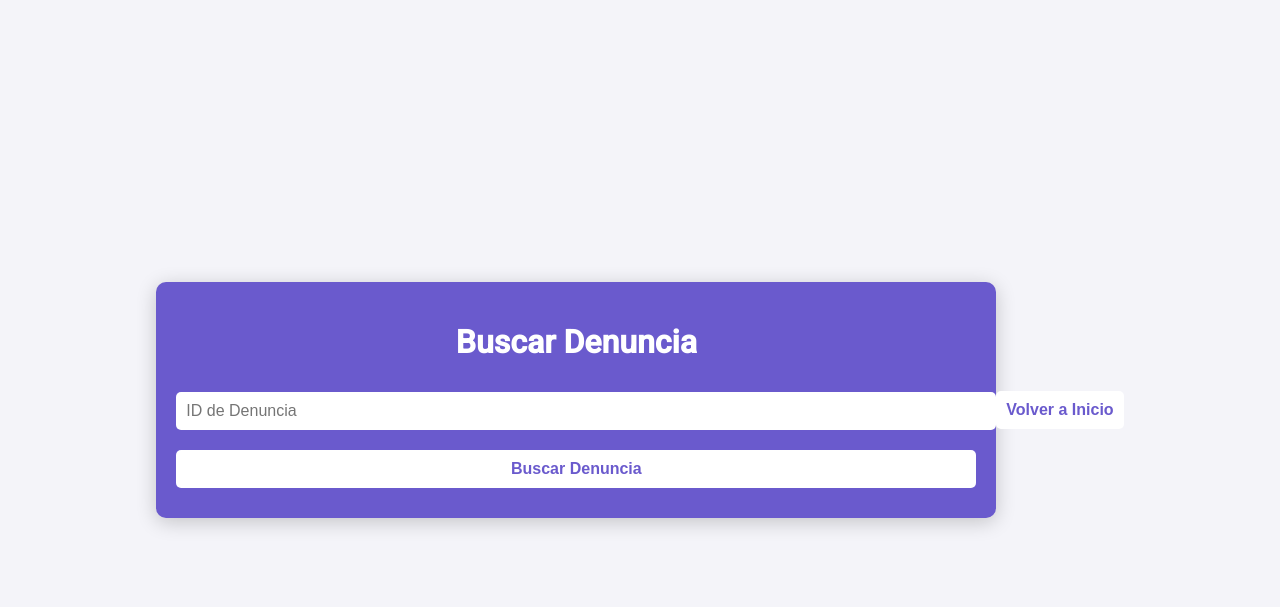
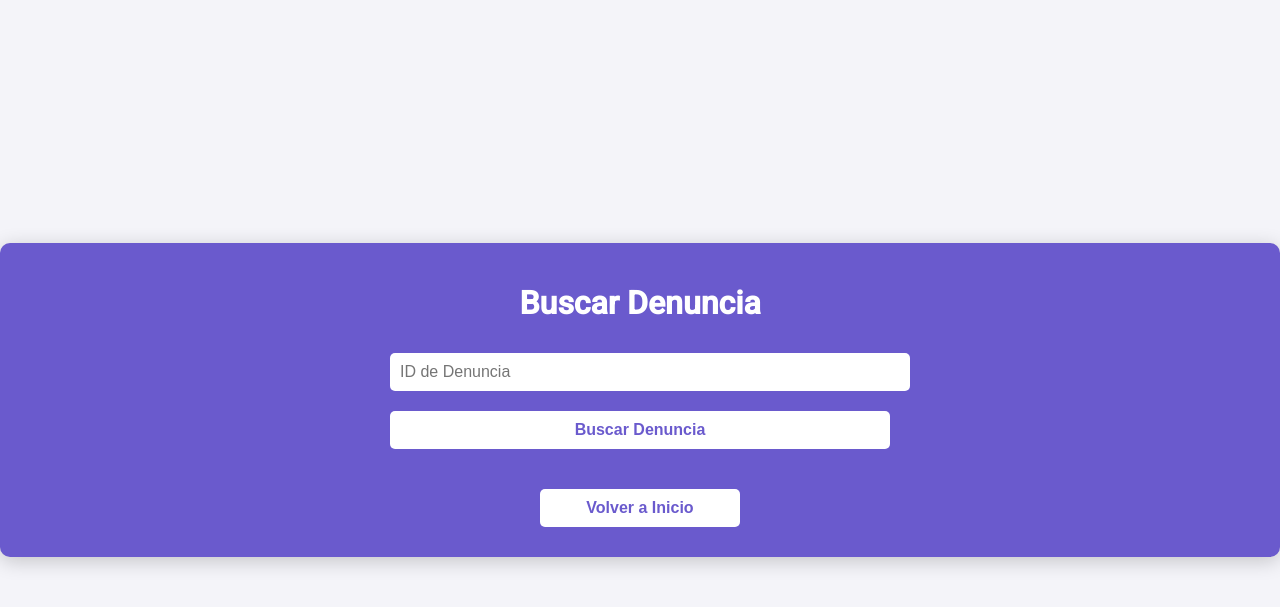
Before and after one commit to gabrielaranda8/ComentariosAnonimos, a Flask app: page /track_denuncia in a window 1280 px wide. Shown: the top 607 px of the page. Run offline with Flask 3, Linux system fonts and the light colour scheme; the visitor is signed in with stand-in values (Sample User, id 1).

Commit message:
el cuadro de buscar denuncia queda bien

```diff
--- a/templates/track_denuncia.html
+++ b/templates/track_denuncia.html
@@ -21,10 +21,18 @@
             border-radius: 10px;
             padding: 20px;
             width: 100%;
-            max-width: 800px;
+            max-width: 1500px;
+            max-height: 90vh;
             text-align: center;
             box-shadow: 0 4px 20px rgba(0, 0, 0, 0.2);
             color: #fff;
+            display: flex;
+            flex-direction: column;
+            align-items: center;
+        }
+        form {
+            width: 100%;
+            max-width: 500px;
         }
         input, button {
             width: 100%;
@@ -63,10 +71,12 @@
         .button-container {
             margin-top: 20px;
             display: flex;
-            justify-content: space-between;
+            justify-content: center;
+            width: 100%;
         }
         .button-container form {
-            margin: 0;
+            width: 100%;
+            max-width: 200px;
         }
         .button {
             padding: 10px;
@@ -77,6 +87,7 @@
             border-radius: 5px;
             cursor: pointer;
             text-align: center;
+            width: 100%;
         }
         .button:hover {
             background-color: #e6e6e6;
@@ -90,6 +101,7 @@
             <input type="text" name="denuncia_id" placeholder="ID de Denuncia" required>
             <button type="submit">Buscar Denuncia</button>
         </form>
+
         {% if data %}
             <h2>Detalles de la Denuncia:</h2>
             <table>
@@ -121,11 +133,12 @@
         {% elif error %}
             <p style="color: red;">{{ error }}</p>
         {% endif %}
-    </div>
-    <div class="button-container">
-        <form action="{{ url_for('logout') }}" method="get">
-            <button class="button" type="submit">Volver a Inicio</button>
-        </form>
+
+        <div class="button-container">
+            <form action="{{ url_for('logout') }}" method="get">
+                <button class="button" type="submit">Volver a Inicio</button>
+            </form>
+        </div>
     </div>
 </body>
 </html>
```
